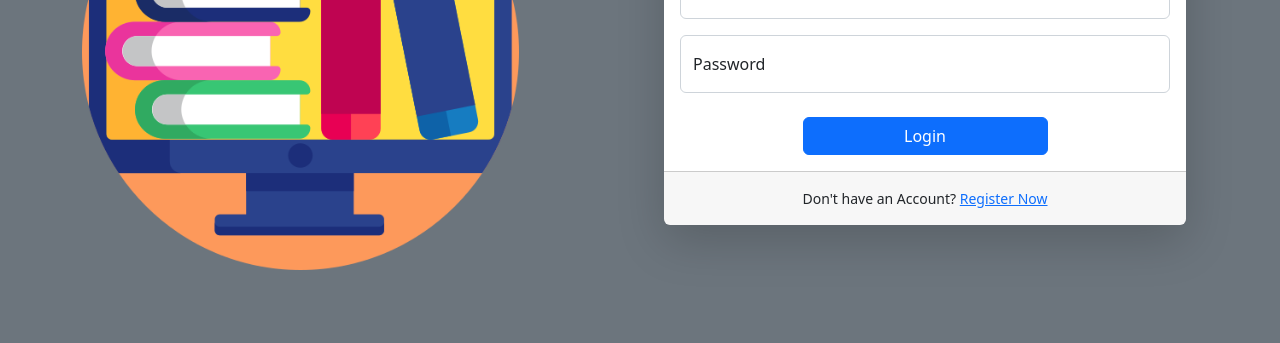
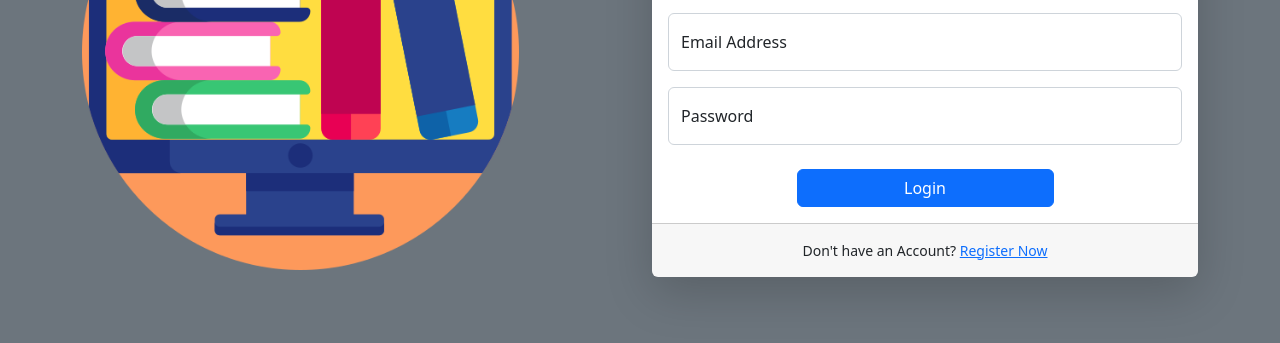
Before and after one commit to Samzqt/SSS-Library-Frontend, a plain HTML site: page index.html in a window 1280 px wide. Shown: the part 457-800 px from the top of the page. Drawn offline with nearby package versions, Linux system fonts and the light colour scheme.

Commit message:
Update index.html

```diff
--- a/index.html
+++ b/index.html
@@ -35,7 +35,8 @@
 
                 <div class="col-lg-6">
                   <!-- Login Card -->
-                  <div class="container-fluid pt-5 mt-5">
+                  <div class="main-container pt-5 mt-5">
+                    <div class="form-container pt-5">
                   <div class="card shadow-lg border-0 rounded-lg mt-5 pt-3 justify-content-center">
                     <img src="./assets/img/SSS_Library.png" class="homeimage pt-5 pb-5">
                     <h1 class=" text-center mb-3"><b>LOGIN</b></h1>
@@ -75,6 +76,7 @@
                     </div>
                   </div>
                     </div>
+                  </div>
                   <!-- End of Login Card -->
                 </div>
               </div>
```
